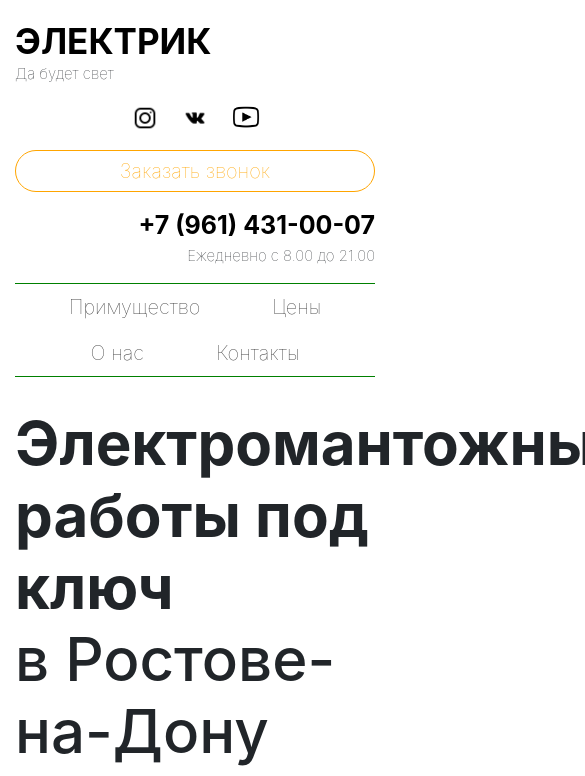
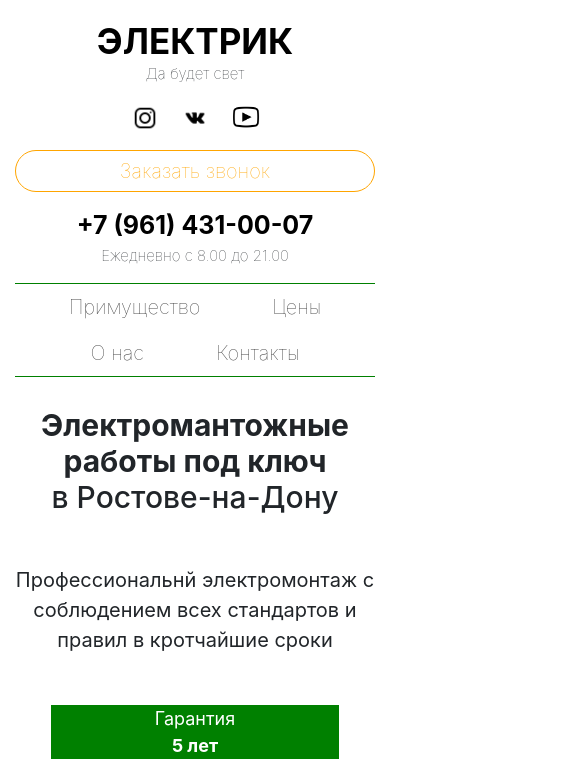
Before and after one commit to ArkadiyNaon/ArkadiyNaon.github.io, a plain HTML site: page elektrik_rostov/index.html in a window 390 px wide. Shown: the top 776 px of the page, 585 px wide, since content can reach past the window. Drawn offline with nearby package versions, Linux system fonts and the light colour scheme.

Commit message:
изменил
+

```diff
--- a/elektrik_rostov/css/style.css
+++ b/elektrik_rostov/css/style.css
@@ -177,3 +177,38 @@ p{
 	color: white;
 	font-size: 20px;
 }
+
+@media (max-width: 991.98px) {
+
+h1{
+	font-size: 30px;
+	text-align: center;
+}
+h2{
+	font-size: 20px;
+}
+a{
+
+}
+
+.logo{
+	text-align: center;
+}
+
+.phone{
+	text-align: center;
+}
+
+.main-title p{
+	font-size: 20px;
+	text-align: center;
+}
+.main-title span{
+	margin-left: 10%;
+	padding: 0px 0px;
+	width: 80%;
+}
+.main-form p{
+	font-size: 15px;
+}
+}
```
